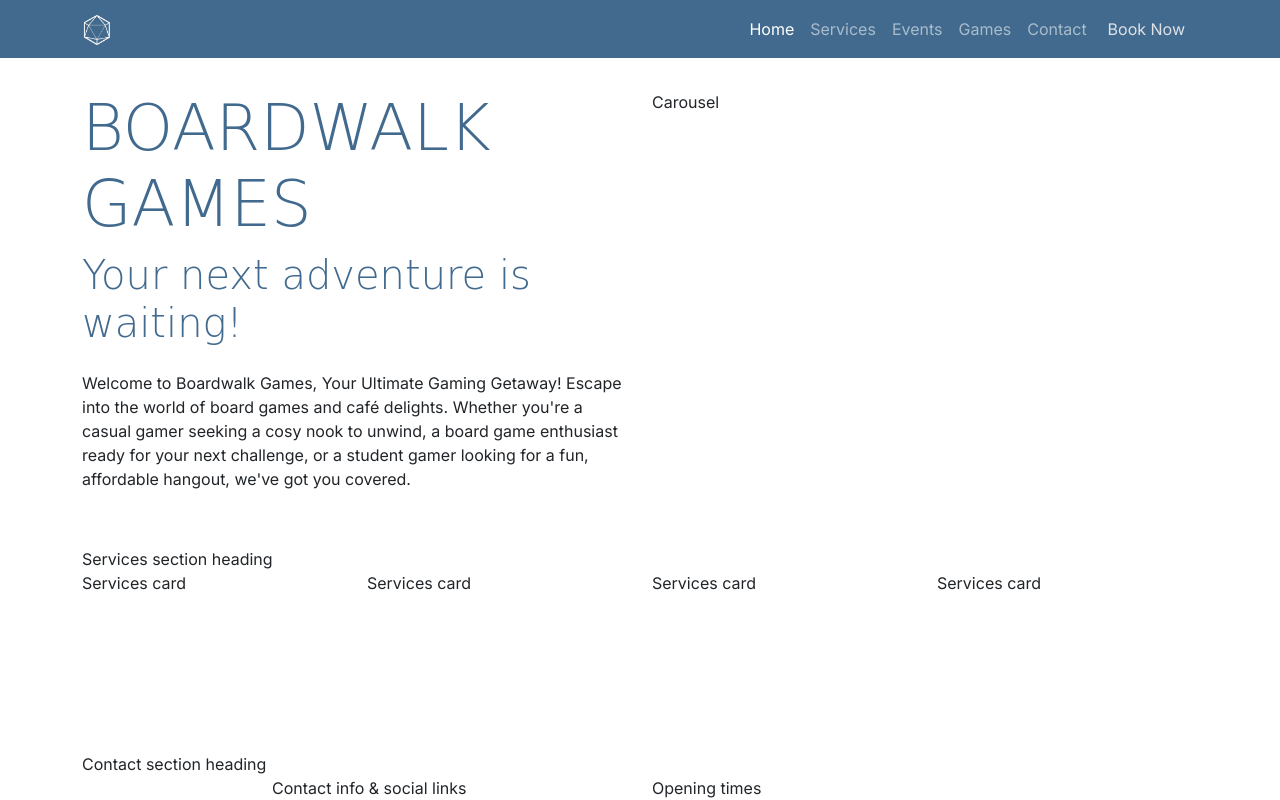
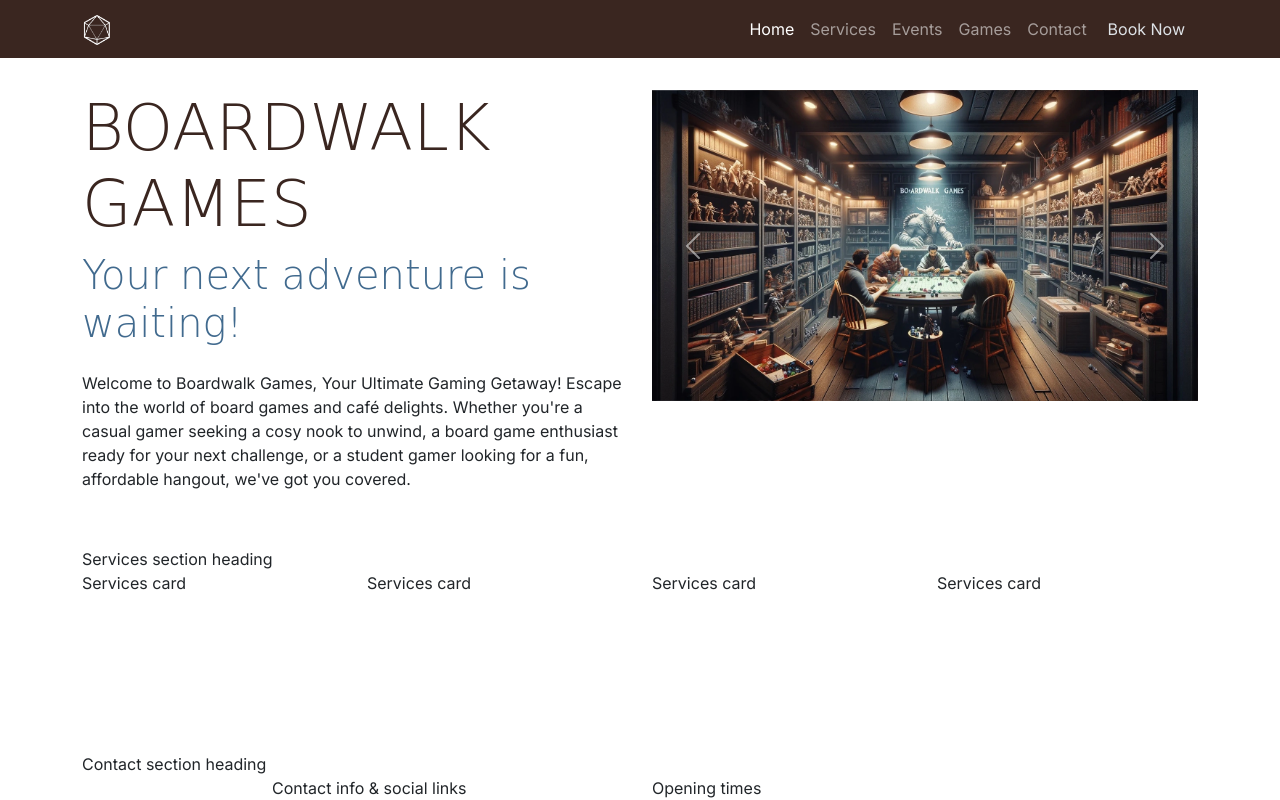
Before and after one commit to JoeMburu/boardwalk-games, a plain HTML site: page index.html in a window 1280 px wide. Drawn offline with nearby package versions, Linux system fonts and the light colour scheme; a web font is replaced by a local one.

Commit message:
Add six Carousel images

```diff
--- a/assets/css/style.css
+++ b/assets/css/style.css
@@ -4,10 +4,10 @@
 :root {
     --primary-font: "Inter", sans-serif;
     --secondary-font: "Macondo", cursive;
-    --primary-color: #416a8e; /* blue */
-    --secondary-color: #aa9581;
-    --highlight-color: #416a8e;
-    --light-highlight-color: #7a9fc2;
+    --primary-color: #3a2620; /* dark brown */
+    --secondary-color: #aa9581; /* light brown */
+    --highlight-color: #416a8e; /* blue */
+    --highlight-color-light: #7a9fc2; /* light blue */
 }
 
 * {
--- a/index.html
+++ b/index.html
@@ -63,7 +63,38 @@
                 enthusiast ready for your next challenge, or a student gamer looking for a fun, affordable hangout,
                 we've got you covered.</p>
           </div>
-          <div class="col-12 col-xl-6">Carousel</div>
+          <div class="col-12 col-xl-6">
+            <div id="carouselExampleAutoplaying" class="carousel slide" data-bs-ride="carousel">
+              <div class="carousel-inner">
+                <div class="carousel-item active">
+                  <img src="assets/images/boardwalk-games-carousel-image-1.webp" class="d-block w-100" alt="The inside of Boardwalk Games with bookshelves filled with boardgames, and wooden tables to play at">
+                </div>
+                <div class="carousel-item">
+                  <img src="assets/images/boardwalk-games-carousel-image-2.webp" class="d-block w-100" alt="The inside of Boardwalk Games with bookshelves filled with boardgames, and wooden tables to play at">
+                </div>
+                <div class="carousel-item">
+                  <img src="assets/images/boardwalk-games-carousel-image-3.webp" class="d-block w-100" alt="The inside of Boardwalk Games with bookshelves filled with boardgames, and wooden tables to play at">
+                </div>
+                <div class="carousel-item active">
+                  <img src="assets/images/boardwalk-games-carousel-image-4.webp" class="d-block w-100" alt="The back-room at Boardwalk Games set up for a Dungeons and Dragons evening">
+                </div>
+                <div class="carousel-item">
+                  <img src="assets/images/boardwalk-games-carousel-image-5.webp" class="d-block w-100" alt="A cup of steaming coffee on a wooden table, some playing cards, and a notebook.">
+                </div>
+                <div class="carousel-item">
+                  <img src="assets/images/boardwalk-games-carousel-image-6.webp" class="d-block w-100" alt="Students playing a card game at Boardwalk Games">
+                </div>
+              </div>
+              <button class="carousel-control-prev" type="button" data-bs-target="#carouselExampleAutoplaying" data-bs-slide="prev">
+                <span class="carousel-control-prev-icon" aria-hidden="true"></span>
+                <span class="visually-hidden">Previous</span>
+              </button>
+              <button class="carousel-control-next" type="button" data-bs-target="#carouselExampleAutoplaying" data-bs-slide="next">
+                <span class="carousel-control-next-icon" aria-hidden="true"></span>
+                <span class="visually-hidden">Next</span>
+              </button>
+            </div>
+          </div>
       </div>
     </header>
 
```
